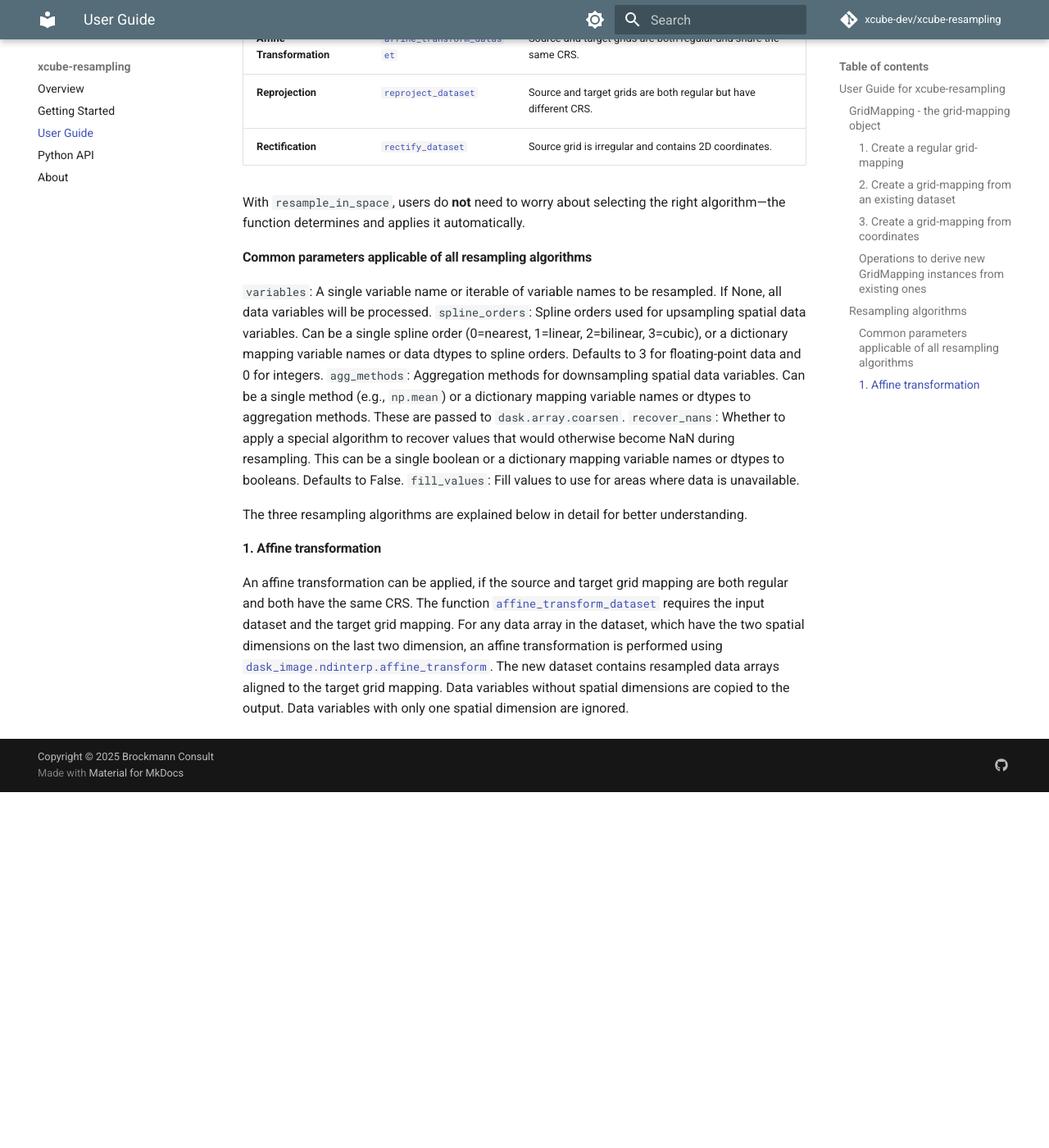
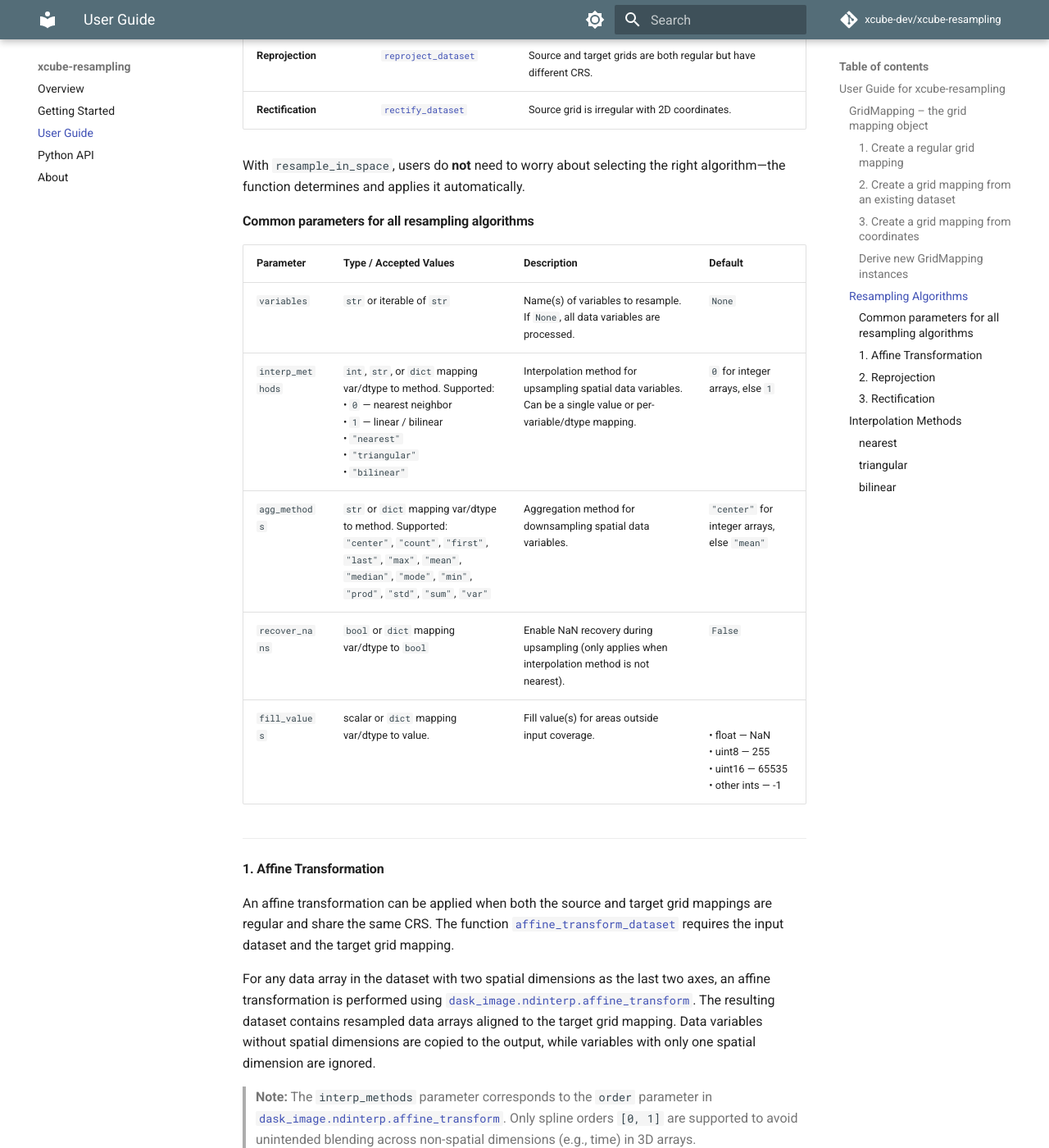
Before and after one commit to xcube-dev/xcube-resampling, an MkDocs documentation site: the page built from docs/guide.md, in a window 1280 px wide and 1400 px high, scrolled down 1943 px. Shown: the whole window at 82% size. Built offline with MkDocs 1.6.1 and Material for MkDocs 9.7.7, drawn with Linux system fonts in a browser that asks for light colours; comment, search, counter and statistics services are not loaded; before the commit the page ends 2909 px from its top, so only the background shows below that; some of the changed text lies outside the part shown.

Commit message:
doc back up

````diff
--- a/docs/guide.md
+++ b/docs/guide.md
@@ -10,116 +10,131 @@ grid mapping. It supports:
 All resampling methods are built around the
 [`GridMapping`](https://xcube-dev.github.io/xcube-resampling/api/#xcube_resampling.gridmapping.GridMapping)
 class, which represents a spatial grid mapping and contains all necessary information
-for resampling. We therefore introduce the `GridMapping` class in a bit more detail
-before we will explain the three different resampling algorithms.
+for resampling.
+We first introduce the `GridMapping` class in more detail before explaining the three
+resampling algorithms.
 
-### `GridMapping` - the grid-mapping object
+---
 
-A `GridMapping` object contains information like, the coordinate reference system (CRS),
-spatial resolution, bounding bbox, spatial size, spatial coordinates, tile_size
-(if chunked dataset) etc. There are three ways to initialize a `GridMapping` object:
+### `GridMapping` – the grid mapping object
 
-#### 1. Create a regular grid-mapping
+A `GridMapping` object contains metadata such as the coordinate reference system (CRS),
+spatial resolution, bounding box, spatial size, coordinates, and tile size (if the
+dataset is chunked).
 
-To create a regular grid mapping with just a few parameters, one can use the method
-[`GridMapping.regular`](https://xcube-dev.github.io/xcube-resampling/#xcube_resampling.gridmapping.GridMapping.regular)
-as follows:
+There are three main ways to create a `GridMapping` object:
+
+#### 1. Create a regular grid mapping
+
+Use the [`GridMapping.regular`](https://xcube-dev.github.io/xcube-resampling/#xcube_resampling.gridmapping.GridMapping.regular)
+method to create a regular grid mapping with just a few parameters:
 
 ```python
 from xcube_resampling.gridmapping import GridMapping
 
 gm = GridMapping.regular(size, xy_min, xy_res, crs)
 ```
-where the parameters can be looked up [here](https://xcube-dev.github.io/xcube-resampling/#xcube_resampling.gridmapping.GridMapping.regular).
+Parameter descriptions can be found [here](https://xcube-dev.github.io/xcube-resampling/#xcube_resampling.gridmapping.GridMapping.regular).
 
 
 
-#### 2. Create a grid-mapping from an existing dataset
+#### 2. Create a grid mapping from an existing dataset
 
-To create a grid mapping from an exsisting dataset, one can use the method
-[`GridMapping.from_dataset`](https://xcube-dev.github.io/xcube-resampling/#xcube_resampling.gridmapping.GridMapping.from_dataset)
-as follows:
+Use the [`GridMapping.from_dataset`](https://xcube-dev.github.io/xcube-resampling/#xcube_resampling.gridmapping.GridMapping.from_dataset)
+method:
 
 ```python
 from xcube_resampling.gridmapping import GridMapping
 
 gm = GridMapping.from_dataset(ds)
 ```
-where `ds` is a `xarray.Dataset`. Further optional parameters can be looked up [here](https://xcube-dev.github.io/xcube-resampling/#xcube_resampling.gridmapping.GridMapping.from_dataset).
-Note that this method is used in the resampling functions, if no grid mapping is given
-associated with the input dataset.
+Here, `ds` is a `xarray.Dataset`. Further optional parameters can be found [here](https://xcube-dev.github.io/xcube-resampling/#xcube_resampling.gridmapping.GridMapping.from_dataset).
+> **Note:** If no grid mapping is provided for the input dataset, the resampling functions
+> use this method to derive one.
 
-#### 3. Create a grid-mapping from coordinates
-To create a grid mapping from coordinates, one can use the method
-[`GridMapping.from_coords`](https://xcube-dev.github.io/xcube-resampling/#xcube_resampling.gridmapping.GridMapping.from_coords)
-as follows:
+#### 3. Create a grid mapping from coordinates
+Use the [`GridMapping.from_coords`](https://xcube-dev.github.io/xcube-resampling/#xcube_resampling.gridmapping.GridMapping.from_coords)
+method:
 
 ```python
 from xcube_resampling.gridmapping import GridMapping
 
 gm = GridMapping.from_coords(x_coords, y_coords, crs)
 ```
-where `x_coords` and `y_coords` are `xarray.Array`, and `crs` is the coordinate
-reference system (CRS). Further details of the parameters can be looked up [here](https://xcube-dev.github.io/xcube-resampling/#xcube_resampling.gridmapping.GridMapping.from_dataset).
+Here, `x_coords` and `y_coords` are `xarray.Array` instances, and `crs` is the
+coordinate reference system (CRS). Further details of the parameters can be found
+[here](https://xcube-dev.github.io/xcube-resampling/#xcube_resampling.gridmapping.GridMapping.from_dataset).
 
-#### Operations to derive new `GridMapping` instances from existing ones
+#### Derive new `GridMapping` instances
 
-To derive new `GridMapping` instances from existing `GridMapping` instances, once
-can use one of the following methods:
+You can create new grid mappings from existing ones using:
 
 - [derive](https://xcube-dev.github.io/xcube-resampling/api/#xcube_resampling.gridmapping.GridMapping.derive):
-  Derive a new grid mapping with some properties changed.
+  change selected properties.
 - [scale](https://xcube-dev.github.io/xcube-resampling/api/#xcube_resampling.gridmapping.GridMapping.scale):
-  Derive a scaled version of this regular grid mapping.
+  create a scaled version of a regular grid mapping.
 - [to_regular](https://xcube-dev.github.io/xcube-resampling/api/#xcube_resampling.gridmapping.GridMapping.derive):
-  Transform an irregular grid mapping into a regular grid mapping.
+  convert an irregular grid mapping to a regular one.
 - [transform](https://xcube-dev.github.io/xcube-resampling/api/#xcube_resampling.gridmapping.GridMapping.transform):
-  Transforms the coordinate reference system (CRS) of the grid mapping. Note it
-  transforms a regular grid mapping into a irregular grid mapping with 2d coordinates.
+  change the CRS of a grid mapping (regular → irregular with 2D coordinates).
 
-### Resampling algorithms
+### Resampling Algorithms
 
-xcube-resampling provides three resampling algorithms, which are integrated into the function
-[`resample_in_space`](https://xcube-dev.github.io/xcube-resampling/api/#xcube_resampling.spatial.resample_in_space),
-which integrates all three algorithms and **automatically selects** the appropriate one
-based on the criteria below.
+The function [`resample_in_space`](https://xcube-dev.github.io/xcube-resampling/api/#xcube_resampling.spatial.resample_in_space)
+integrates all three resampling algorithms and automatically selects the most
+appropriate one:
 
 | Algorithm             | Function                                                                                                                      | Selection Criteria                                                                                   |
 |-----------------------|-------------------------------------------------------------------------------------------------------------------------------|------------------------------------------------------------------------------------------------------|
 | **Affine Transformation** | [`affine_transform_dataset`](https://xcube-dev.github.io/xcube-resampling/api/#xcube_resampling.affine.affine_transform_dataset) | Source and target grids are both regular and share the same CRS.                                    |
-| **Reprojection**      | [`reproject_dataset`](https://xcube-dev.github.io/xcube-resampling/api/#xcube_resampling.reproject.reproject_dataset)         | Source and target grids are both regular but have different CRS.                                    |
-| **Rectification**     | [`rectify_dataset`](https://xcube-dev.github.io/xcube-resampling/api/#xcube_resampling.rectify.rectify_dataset)               | Source grid is irregular and contains 2D coordinates.                                               |
+| **Reprojection**      | [`reproject_dataset`](https://xcube-dev.github.io/xcube-resampling/api/#xcube_resampling.reproject.reproject_dataset)         | Source and target grids are both regular but have different CRS.                                  |
+| **Rectification**     | [`rectify_dataset`](https://xcube-dev.github.io/xcube-resampling/api/#xcube_resampling.rectify.rectify_dataset)               | 	Source grid is irregular with 2D coordinates.                                            |
 
 With `resample_in_space`, users do **not** need to worry about selecting the right
 algorithm—the function determines and applies it automatically.
 
-#### Common parameters applicable of all resampling algorithms
+#### Common parameters for all resampling algorithms
 
-`variables`: A single variable name or iterable of variable names to be
-    resampled. If None, all data variables will be processed.
-`spline_orders`: Spline orders used for upsampling spatial data variables.
-    Can be a single spline order (0=nearest, 1=linear, 2=bilinear, 3=cubic),
-    or a dictionary mapping variable names or data dtypes to spline orders.
-    Defaults to 3 for floating-point data and 0 for integers.
-`agg_methods`: Aggregation methods for downsampling spatial data variables.
-    Can be a single method (e.g., `np.mean`) or a dictionary mapping variable
-    names or dtypes to aggregation methods. These are passed to
-    `dask.array.coarsen`.
-`recover_nans`: Whether to apply a special algorithm to recover values that
-    would otherwise become NaN during resampling. This can be a single boolean
-    or a dictionary mapping variable names or dtypes to booleans. Defaults to
-    False.
-`fill_values`: Fill values to use for areas where data is unavailable.
+| Parameter       | Type / Accepted Values | Description | Default                                                                     |
+|-----------------|------------------------|-------------|-----------------------------------------------------------------------------|
+| `variables`     | `str` or iterable of `str` | Name(s) of variables to resample. If `None`, all data variables are processed. | `None`                                                                      |
+| `interp_methods`| `int`, `str`, or `dict` mapping var/dtype to method. Supported:<br>• `0` — nearest neighbor<br>• `1` — linear / bilinear<br>• `"nearest"`<br>• `"triangular"`<br>• `"bilinear"` | Interpolation method for upsampling spatial data variables. Can be a single value or per-variable/dtype mapping. | `0` for integer arrays, else `1`                                            |
+| `agg_methods`   | `str` or `dict` mapping var/dtype to method. Supported:<br>`"center"`, `"count"`, `"first"`, `"last"`, `"max"`, `"mean"`, `"median"`, `"mode"`, `"min"`, `"prod"`, `"std"`, `"sum"`, `"var"` | Aggregation method for downsampling spatial data variables. | `"center"` for integer arrays, else `"mean"`                                |
+| `recover_nans`  | `bool` or `dict` mapping var/dtype to `bool` | Enable NaN recovery during upsampling (only applies when interpolation method is not nearest). | `False`                                                                     |
+| `fill_values`   | scalar or `dict` mapping var/dtype to value. | Fill value(s) for areas outside input coverage. | <br>• float — NaN<br>• uint8 — 255<br>• uint16 — 65535<br>• other ints — -1 |
 
-The three resampling algorithms are explained below in detail for better understanding.
 
-#### 1. Affine transformation
+---
 
-An affine transformation can be applied, if the source and target grid mapping are both
-regular and both have the same CRS. The function [`affine_transform_dataset`](https://xcube-dev.github.io/xcube-resampling/api/#xcube_resampling.affine.affine_transform_dataset)
-requires the input dataset and the target grid mapping. For any data array in the
-dataset, which have the two spatial dimensions on the last two dimension, an affine
-transformation is performed using [`dask_image.ndinterp.affine_transform`](https://image.dask.org/en/latest/dask_image.ndinterp.html).
-The new dataset contains resampled data arrays aligned to the target grid mapping. Data
-variables without spatial dimensions are copied to the output. Data variables with
-only one spatial dimension are ignored.
+#### 1. Affine Transformation
+
+An affine transformation can be applied when both the source and target grid mappings are regular and share the same CRS. The function [`affine_transform_dataset`](https://xcube-dev.github.io/xcube-resampling/api/#xcube_resampling.affine.affine_transform_dataset) requires the input dataset and the target grid mapping.
+
+For any data array in the dataset with two spatial dimensions as the last two axes, an affine transformation is performed using [`dask_image.ndinterp.affine_transform`](https://image.dask.org/en/latest/dask_image.ndinterp.html). The resulting dataset contains resampled data arrays aligned to the target grid mapping. Data variables without spatial dimensions are copied to the output, while variables with only one spatial dimension are ignored.
+
+> **Note:** The `interp_methods` parameter corresponds to the `order` parameter in [`dask_image.ndinterp.affine_transform`](https://image.dask.org/en/latest/dask_image.ndinterp.html). Only spline orders `[0, 1]` are supported to avoid unintended blending across non-spatial dimensions (e.g., time) in 3D arrays.
+
+#### 2. Reprojection
+
+Reprojection can be applied when both source and target grid mappings are regular but use different CRSs. The function [`reproject_dataset`](https://xcube-dev.github.io/xcube-resampling/api/#xcube_resampling.reproject.reproject_dataset) requires the input dataset and the target grid mapping.
+
+During reprojection, the coordinates of the target grid mapping are transformed to the source CRS, producing 2D irregular coordinates. For each transformed irregular pixel location, neighboring pixels are identified, and their values are used to perform the selected interpolation. Supported interpolation methods are described in [Section Interpolation Methods](#interpolation-methods).
+
+#### 3. Rectification
+
+Rectification is used when the source dataset has an irregular grid. The function [`rectify_dataset`](https://xcube-dev.github.io/xcube-resampling/api/#xcube_resampling.rectify.rectify_dataset) requires only the input dataset. If no target grid mapping is provided, the source grid mapping is converted to a regular grid, and interpolation is performed so that the new dataset is defined on this regular grid.
+
+For each regular target grid point, neighboring pixels from the irregular source grid are located, and their values are used for the selected interpolation method. Supported interpolation methods are described in [Section Interpolation Methods](#interpolation-methods).
+
+
+add stuff from xcube doc.
+
+
+### Interpolation Methods
+ add from xcube docs.
+
+#### nearest
+
+#### triangular
+
+#### bilinear
````
Also changed, not shown: 4 other files.
